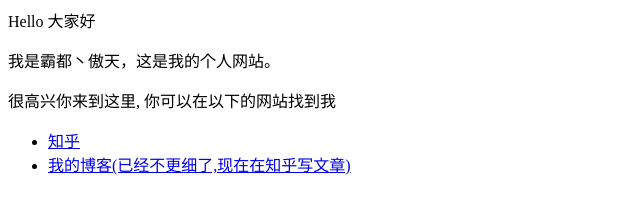
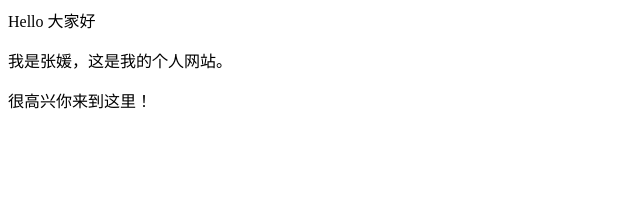
Before and after one commit to hjlfsj/school-website-test.github.io, a plain HTML site: page index.html in a window 1280 px wide. Shown: the whole page, without its empty margins (0-640 px from the left). Drawn offline with Linux system fonts and the light colour scheme.

Commit message:
Update index.html

```diff
--- a/index.html
+++ b/index.html
@@ -1,8 +1,3 @@
 <p>Hello 大家好</p>
-<p>我是霸都丶傲天，这是我的个人网站。 </p>
-<p>很高兴你来到这里, 你可以在以下的网站找到我</p>
-
-<ul>
-  <li> <a href="https://www.zhihu.com/people/AJLoveChina">知乎</a> </li>
-  <li> <a href="http://hejie.nigeerhuo.com">我的博客(已经不更细了,现在在知乎写文章)</a> </li>
-</ul>
+<p>我是张媛，这是我的个人网站。 </p>
+<p>很高兴你来到这里！</p>
```
